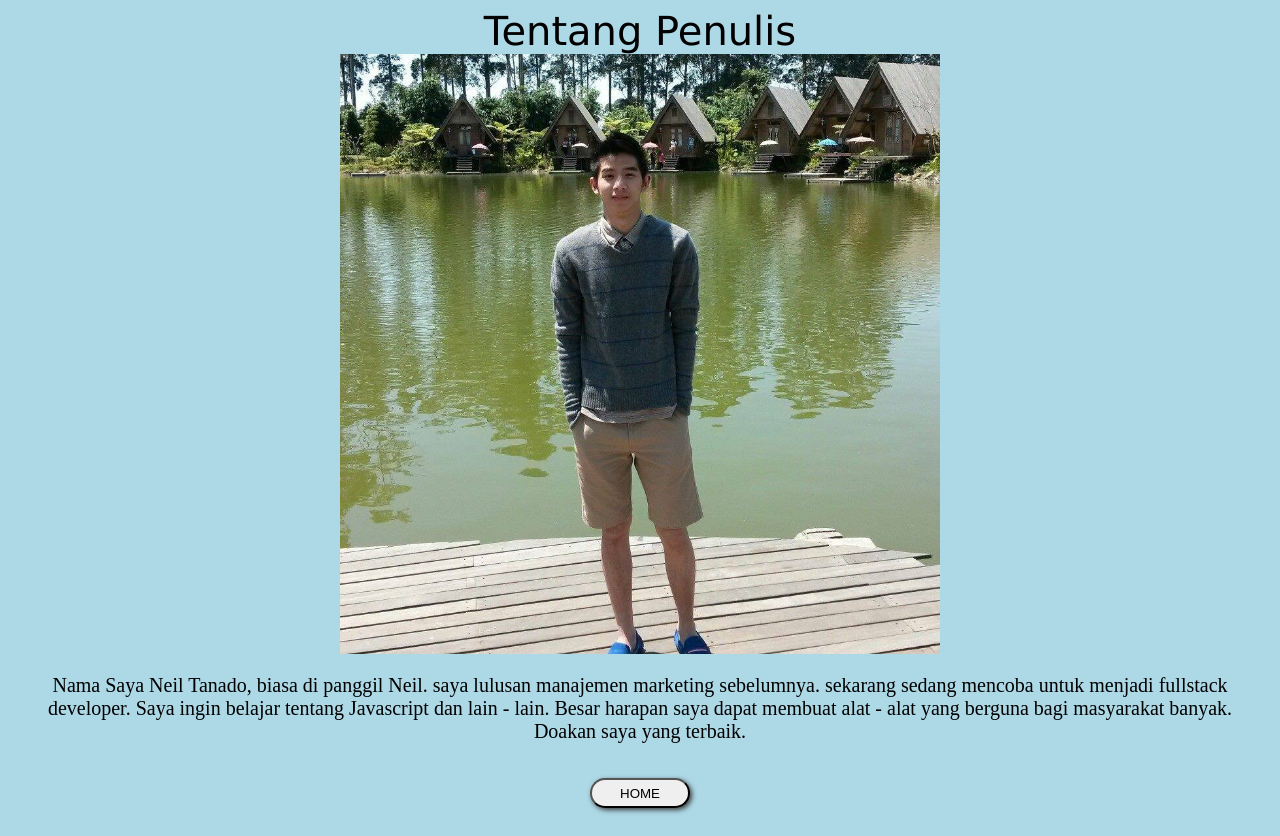
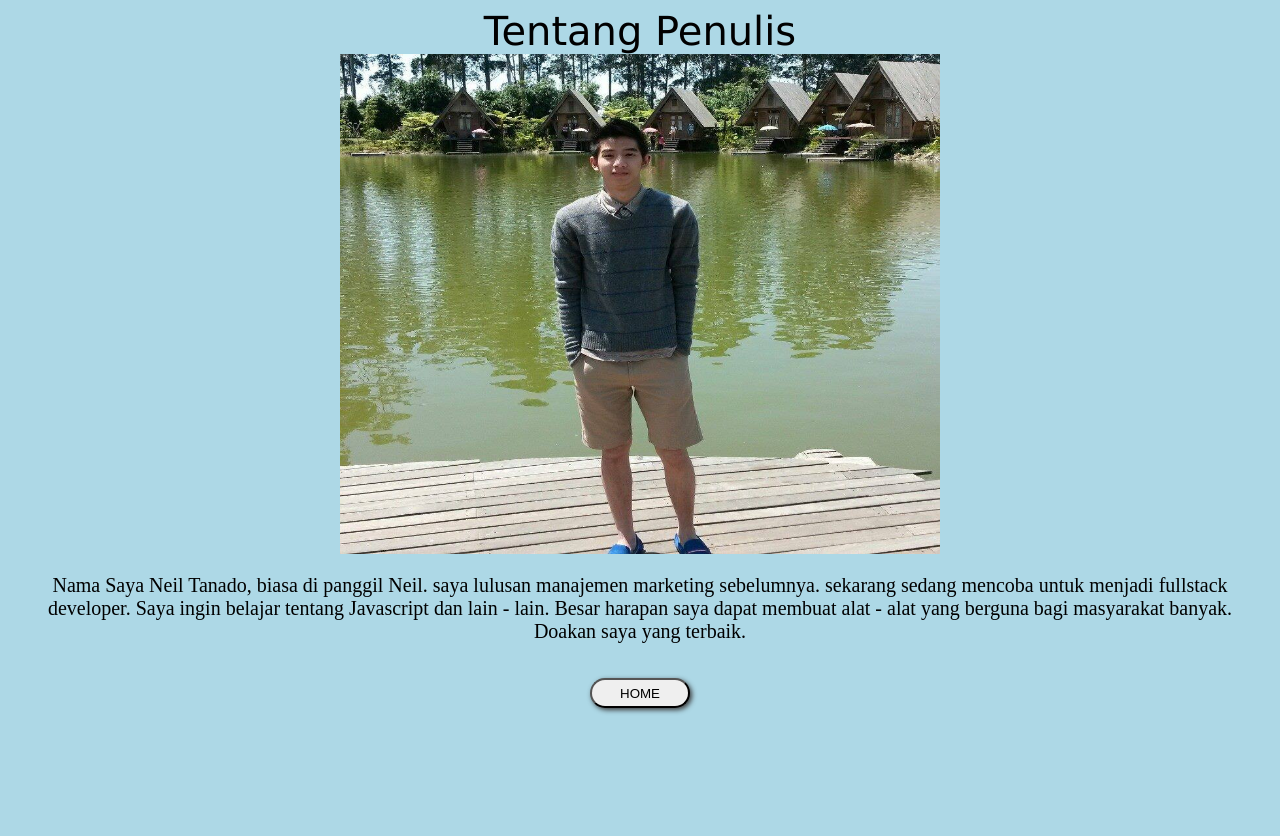
Before and after one commit to NeilTanado/Neil.github.io, a plain HTML site: page Team.html in a window 1280 px wide. After the commit the page ends 800 px from the top, so only its background shows below. Drawn offline with Linux system fonts and the light colour scheme.

Commit message:
kirim ulang

```diff
--- a/Team.html
+++ b/Team.html
@@ -7,7 +7,7 @@
     <body>
       <header> Tentang Penulis </header>
       <div>
-      <img src="neil2.jpg" width="600px" height="600px" />
+      <img src="neil2.jpg" />
     </div>
     <p>
       Nama Saya Neil Tanado, biasa di panggil Neil. saya lulusan manajemen marketing sebelumnya.
--- a/teamedit.css
+++ b/teamedit.css
@@ -28,3 +28,7 @@ body{
 p{
   margin:15px;
 }
+img{
+  width: 600px;
+  height: 500px;
+}
```
